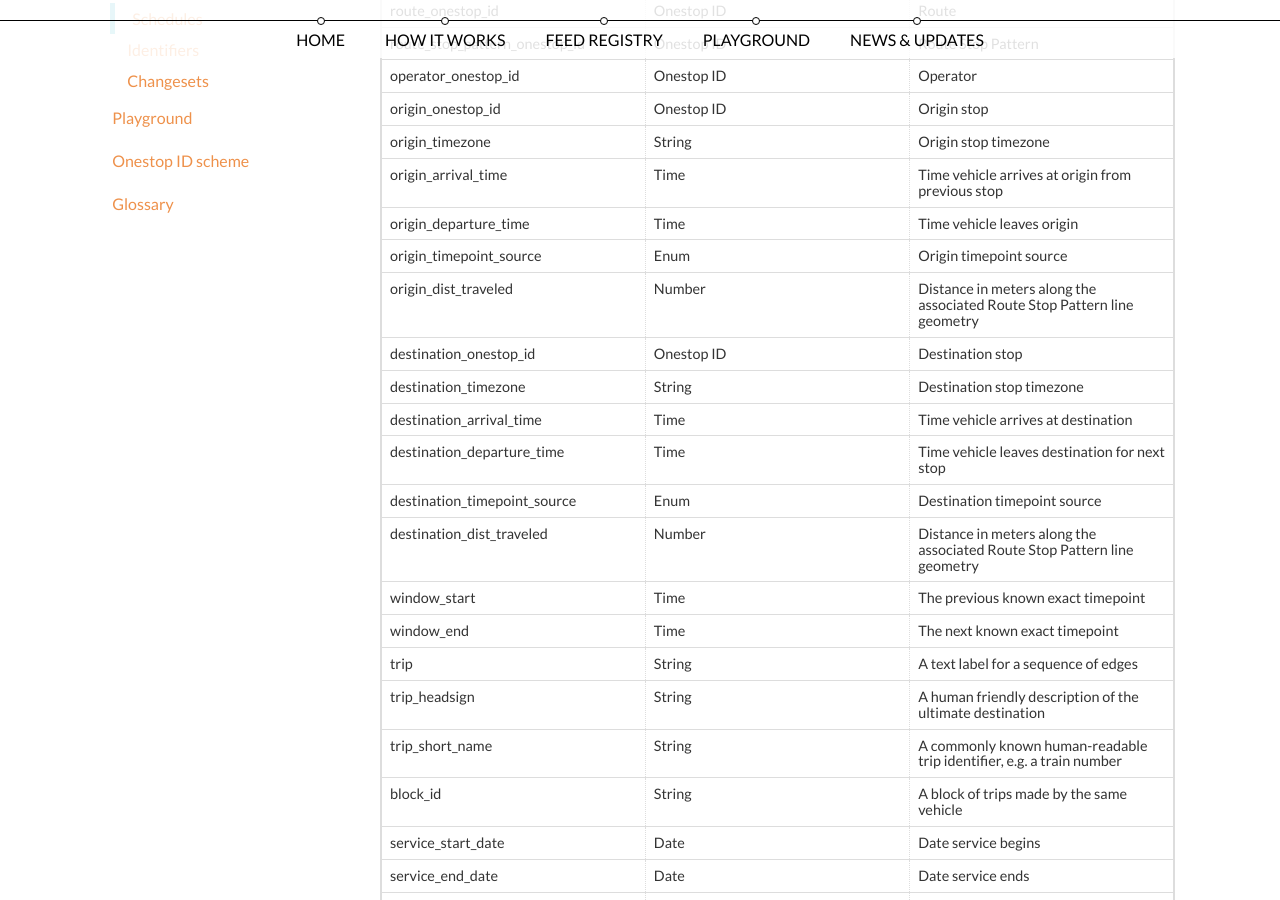
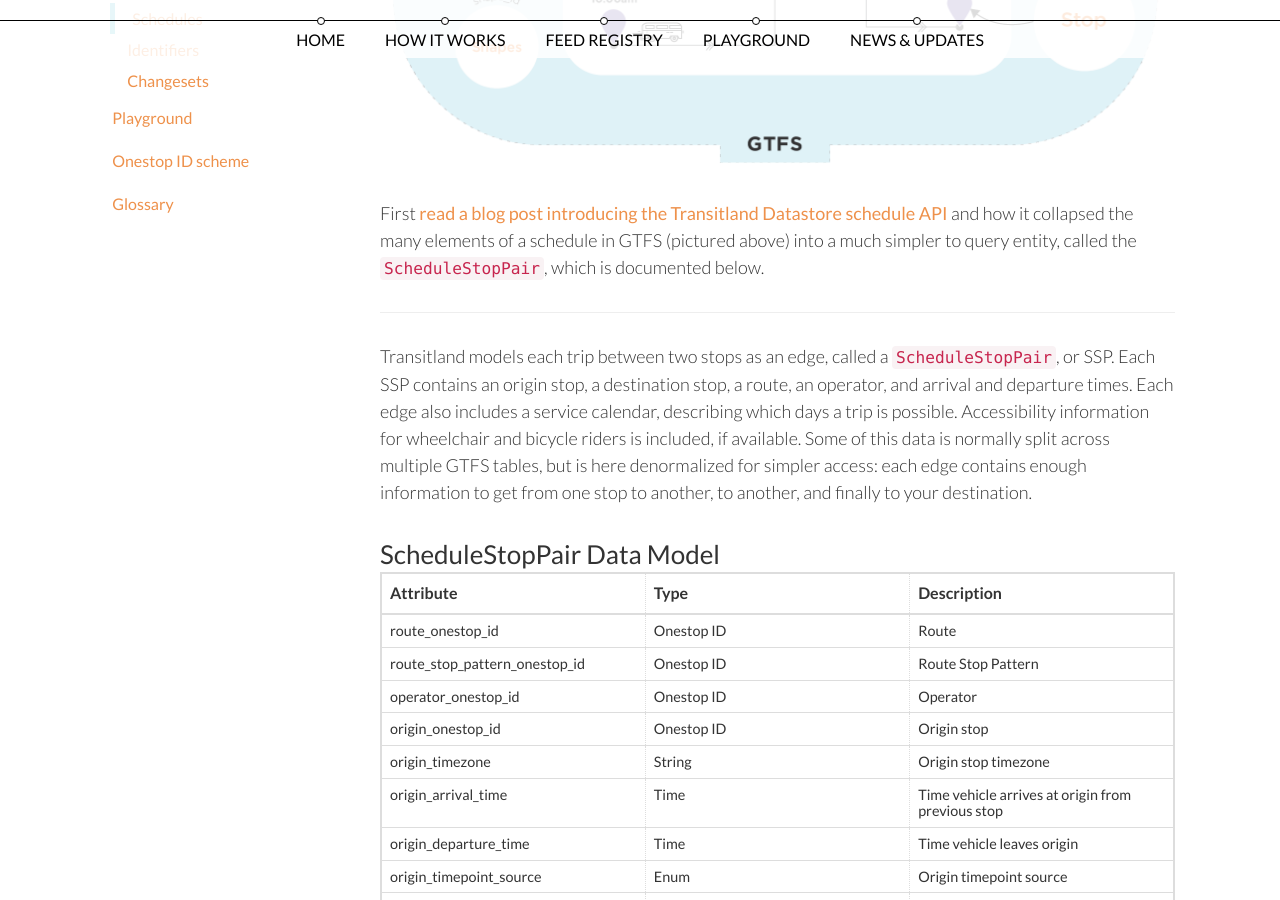
Before and after one commit to transitland/www-transit-land, a Jekyll site: the page built from how-it-works/datastore/schedules.md, in a window 1280 px wide and 900 px high, scrolled down 657 px. Built offline with Jekyll 4.4.1, drawn with Linux system fonts in a browser that asks for light colours; nearby versions of some CDN libraries.

Commit message:
schedule API: copying in graphics and linking docs and blog post

```diff
--- a/how-it-works/datastore/schedules.md
+++ b/how-it-works/datastore/schedules.md
@@ -1,6 +1,12 @@
 ---
 title: Schedules
 layout: documentation
+---
+
+![GTFS schematic](/images/schedule-api/ScheduleAPI_Chart_Final1.png)
+
+First [read a blog post introducing the Transitland Datastore schedule API](/news/2015/11/13/schedule-api.html) and how it collapsed the many elements of a schedule in GTFS (pictured above) into a much simpler to query entity, called the `ScheduleStopPair`, which is documented below.
+
 ---
 
 Transitland models each trip between two stops as an edge, called a `ScheduleStopPair`, or SSP. Each SSP contains an origin stop, a destination stop, a route, an operator, and arrival and departure times. Each edge also includes a service calendar, describing which days a trip is possible. Accessibility information for wheelchair and bicycle riders is included, if available. Some of this data is normally split across multiple GTFS tables, but is here denormalized for simpler access: each edge contains enough information to get from one stop to another, to another, and finally to your destination.
```
Also changed, not shown: _posts/2015-11-13-schedule-api.md (+7 -7 lines), images/schedule-api/ScheduleAPI_Chart_Final1.png (added), images/schedule-api/ScheduleAPI_Chart_Final2.png (added).
